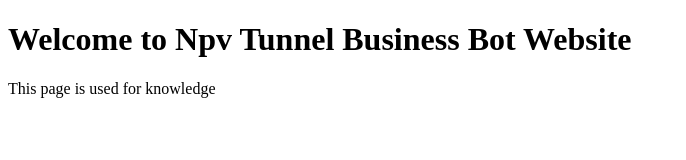
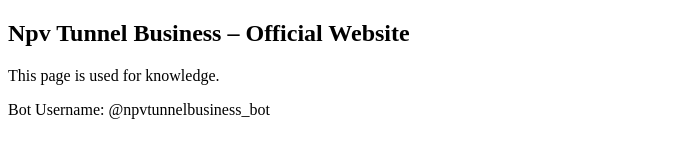
Before and after one commit to KoLwin55/npvtunnelbusiness_bot, a plain HTML site: page index.html in a window 1280 px wide. Shown: the whole page, without its empty margins (0-686 px from the left). Drawn offline with Linux system fonts and the light colour scheme.

Commit message:
Update index.html

```diff
--- a/index.html
+++ b/index.html
@@ -4,7 +4,7 @@
     <title>Npv Tunnel Business</title>
 </head>
 <body>
-    <h1>Welcome to Npv Tunnel Business Bot Website</h1>
-    <p>This page is used for knowledge </p>
-</body>
-</html>
+    <h2>Npv Tunnel Business – Official Website</h2>
+    <p>This page is used for knowledge.</p>
+    <p>Bot Username: @npvtunnelbusiness_bot</p>
+</bverification
```
